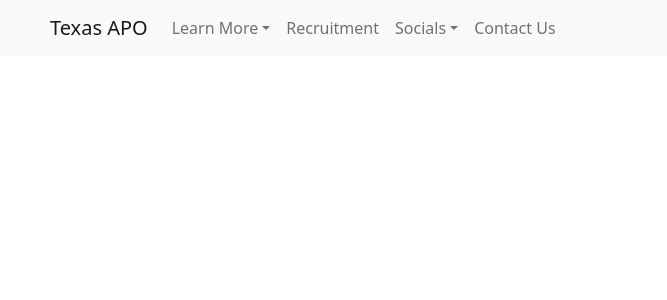
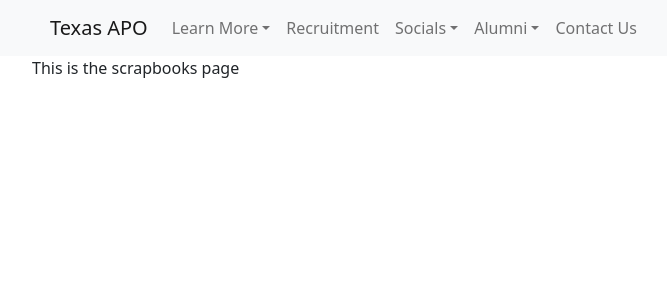
Before and after one commit to amodica/TexasAPO, a React (Create React App) app in the folder frontend/: page /scrapbooks in a window 1280 px wide. Shown: the top 300 px of the page, without its empty margins (32-699 px from the left). Built offline with nearby package versions, Linux system fonts and the light colour scheme.

Commit message:
Added scrapbooks page

```diff
--- a/frontend/src/RouteSwitch.js
+++ b/frontend/src/RouteSwitch.js
@@ -3,6 +3,7 @@ import App from './App';
 import History from './components/History';
 import Flag from './components/Flag';
 import Recruitment from './components/Recruitment';
+import Scrapbooks from './components/Scrapbooks';
 import Contact from './components/Contact';
 
 const RouteSwitch = () => {
@@ -14,6 +15,7 @@ const RouteSwitch = () => {
                 <Route path="/flag" element={<Flag/>}/>
 
                 <Route path="/recruitment" element={<Recruitment/>}/>
+                <Route path="/scrapbooks" element={<Scrapbooks/>}/>
                 <Route path="/contact" element={<Contact/>}/>
             </Routes>
         </BrowserRouter>
--- a/frontend/src/components/Navigation.js
+++ b/frontend/src/components/Navigation.js
@@ -21,6 +21,9 @@ const Navigation = () => {
                         <NavDropdown.Item href="#action/3.3">Twitter</NavDropdown.Item>
                         <NavDropdown.Item href="#action/3.4">Instagram</NavDropdown.Item>
                     </NavDropdown>
+                    <NavDropdown title="Alumni" id="basic-nav-dropdown">
+                        <NavDropdown.Item href="/scrapbooks">Scrapbooks</NavDropdown.Item>
+                    </NavDropdown>
                     <Nav.Link href="/contact">Contact Us</Nav.Link>
                 </Nav>
                 </Navbar.Collapse>
--- /dev/null
+++ b/frontend/src/components/Scrapbooks.js
@@ -0,0 +1,9 @@
+const Scrapbooks = () => {
+    return (
+        <div>
+            This is the scrapbooks page
+        </div>
+    );
+}
+
+export default Scrapbooks;
```
Also changed, not shown: frontend/src/components/Alumni.js (deleted).
